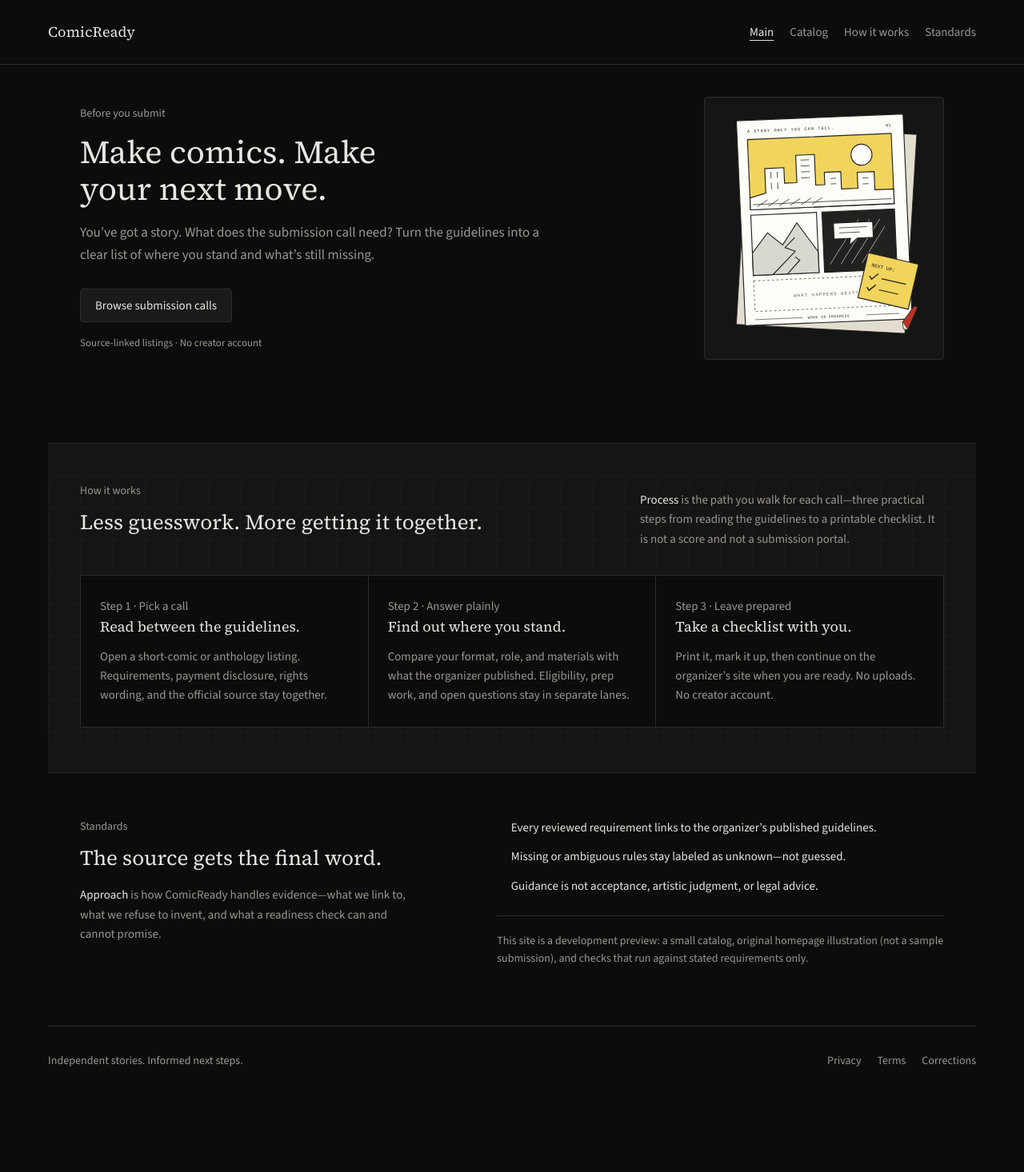
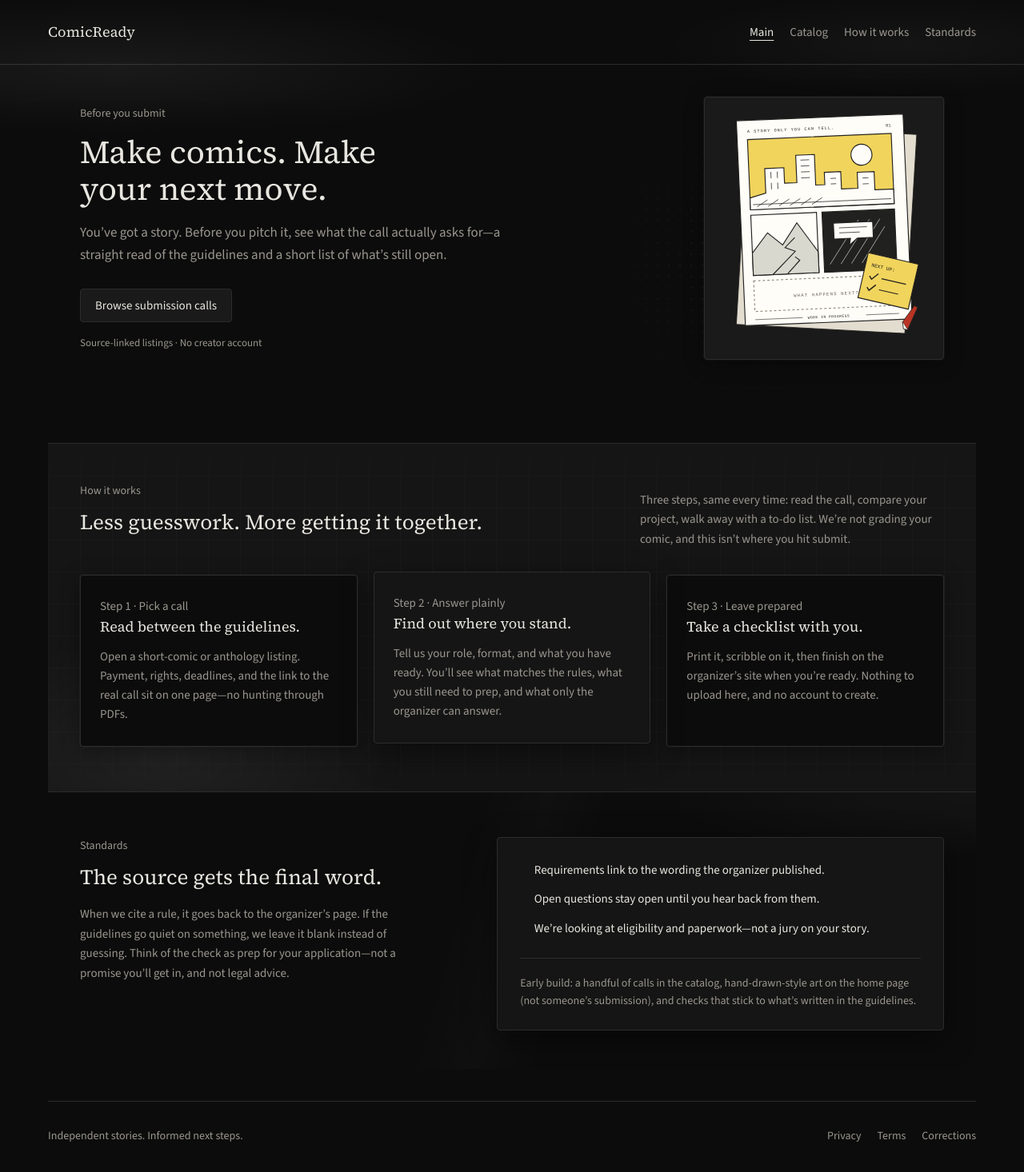
Before and after one commit to Charles-AM/ComicReady, a Next.js app: page / in a window 1280 px wide. Shown: the top 1466 px of the page at 80% size. Before the commit the page ends 1386 px from the top, so only its background shows below. Built offline with nearby package versions, Linux system fonts and the light colour scheme.

Commit message:
Humanize home copy and add depth to hero and sections
Co-authored-by: Charles Appiah Manu <Charles-AM@users.noreply.github.com>

```diff
--- a/src/app/globals.css
+++ b/src/app/globals.css
@@ -15,6 +15,9 @@
   --content: 1080px;
   --read: 40rem;
   --radius: 4px;
+  --shadow-soft: 0 12px 40px rgba(0, 0, 0, 0.45);
+  --shadow-panel: 0 4px 24px rgba(0, 0, 0, 0.35), 0 0 0 1px rgba(255, 255, 255, 0.04);
+  --shadow-lift: 0 20px 50px rgba(0, 0, 0, 0.55);
 }
 
 * {
@@ -246,7 +249,37 @@ h3 {
 
 /* Home hero */
 .home-hero {
+  position: relative;
   padding: 40px 0 56px;
+  isolation: isolate;
+}
+
+.home-hero::before {
+  content: "";
+  position: absolute;
+  inset: -20% -10% auto;
+  height: 70%;
+  z-index: -1;
+  pointer-events: none;
+  background:
+    radial-gradient(ellipse 55% 45% at 12% 30%, rgba(255, 255, 255, 0.06), transparent 70%),
+    radial-gradient(ellipse 40% 35% at 88% 20%, rgba(255, 255, 255, 0.04), transparent 65%);
+  mask-image: linear-gradient(180deg, #000 40%, transparent);
+}
+
+.home-hero::after {
+  content: "";
+  position: absolute;
+  right: 4%;
+  top: 8%;
+  width: min(420px, 55vw);
+  height: min(420px, 55vw);
+  z-index: -1;
+  pointer-events: none;
+  opacity: 0.35;
+  background-image: radial-gradient(circle, var(--line) 1px, transparent 1px);
+  background-size: 14px 14px;
+  mask-image: radial-gradient(circle at center, #000 20%, transparent 72%);
 }
 
 .home-hero-grid {
@@ -270,8 +303,9 @@ h3 {
   max-width: 300px;
   padding: 12px;
   border: 1px solid var(--line);
-  background: var(--surface);
+  background: var(--surface-raised);
   border-radius: var(--radius);
+  box-shadow: var(--shadow-panel);
 }
 
 .home-hero-art .storyboard {
@@ -303,6 +337,18 @@ h3 {
   mask-image: linear-gradient(180deg, transparent, #000 12%, #000 88%, transparent);
 }
 
+.workflow-band::after {
+  content: "";
+  position: absolute;
+  left: -15%;
+  bottom: -30%;
+  width: 55%;
+  height: 80%;
+  pointer-events: none;
+  background: radial-gradient(ellipse at center, rgba(255, 255, 255, 0.05), transparent 68%);
+  filter: blur(2px);
+}
+
 .workflow-band-inner {
   position: relative;
   z-index: 1;
@@ -323,26 +369,29 @@ h3 {
   color: var(--muted);
 }
 
-.workflow-band-lede strong {
-  color: var(--ink);
-  font-weight: 500;
-}
-
 .workflow-panels {
   display: grid;
   grid-template-columns: repeat(3, minmax(0, 1fr));
-  gap: 1px;
+  gap: 20px;
   margin: 0;
   padding: 0;
   list-style: none;
-  background: var(--line);
-  border: 1px solid var(--line);
 }
 
 .workflow-panel {
   min-height: 100%;
   padding: 26px 24px 28px;
   background: var(--bg);
+  border: 1px solid var(--line);
+  border-radius: var(--radius);
+  box-shadow: var(--shadow-panel);
+  transition: box-shadow 0.2s ease, transform 0.2s ease;
+}
+
+.workflow-panels li:nth-child(2) .workflow-panel {
+  background: var(--surface);
+  box-shadow: var(--shadow-soft);
+  transform: translateY(-4px);
 }
 
 .workflow-panel-tag {
@@ -367,10 +416,40 @@ h3 {
 
 /* Standards — editorial column, distinct from the step band */
 .standards-section {
-  padding: 56px 0 32px;
+  position: relative;
+  margin: 0 calc(-1 * var(--gutter));
+  padding: 56px var(--gutter) 48px;
+  overflow: hidden;
+}
+
+.standards-section::before {
+  content: "";
+  position: absolute;
+  inset: 0;
+  pointer-events: none;
+  background:
+    linear-gradient(105deg, transparent 42%, rgba(255, 255, 255, 0.02) 50%, transparent 58%),
+    radial-gradient(ellipse 70% 50% at 100% 0%, rgba(255, 255, 255, 0.04), transparent 55%);
+  opacity: 0.9;
+}
+
+.standards-section::after {
+  content: "";
+  position: absolute;
+  right: 8%;
+  top: 18%;
+  width: 180px;
+  height: 180px;
+  border: 1px solid var(--line);
+  border-radius: 50%;
+  opacity: 0.25;
+  pointer-events: none;
+  box-shadow: inset 0 0 40px rgba(0, 0, 0, 0.4);
 }
 
 .standards-layout {
+  position: relative;
+  z-index: 1;
   display: grid;
   grid-template-columns: minmax(0, 0.9fr) minmax(0, 1.1fr);
   gap: 48px 64px;
@@ -385,9 +464,12 @@ h3 {
   max-width: 28em;
 }
 
-.standards-lede strong {
-  color: var(--ink);
-  font-weight: 500;
+.standards-body {
+  padding: 28px 28px 24px;
+  background: var(--surface);
+  border: 1px solid var(--line);
+  border-radius: var(--radius);
+  box-shadow: var(--shadow-soft);
 }
 
 .standards-list {
@@ -1080,6 +1162,10 @@ p {
     grid-template-columns: 1fr;
   }
 
+  .workflow-panels li:nth-child(2) .workflow-panel {
+    transform: none;
+  }
+
   .catalog-filters {
     grid-template-columns: 1fr 1fr;
   }
--- a/src/app/opportunities/page.tsx
+++ b/src/app/opportunities/page.tsx
@@ -15,8 +15,8 @@ export default async function Opportunities() {
           </h1>
         </div>
         <p className="catalog-hero-copy">
-          English-language short comics and anthologies. Read the source, check your project, and see what to prepare. Verification reflects a reading of public
-          guidelines, not confirmation that the organizer is still responding.
+          Short comics and anthologies in English. Open a call, skim the linked guidelines, run a quick check on your project, and see what you still need in
+          hand. We read what’s public—we can’t tell you if someone’s inbox is open today.
         </p>
       </header>
       <OpportunityList calls={await getOpportunities()} />
--- a/src/app/page.tsx
+++ b/src/app/page.tsx
@@ -5,17 +5,17 @@ const steps = [
   {
     label: 'Pick a call',
     title: 'Read between the guidelines.',
-    text: 'Open a short-comic or anthology listing. Requirements, payment disclosure, rights wording, and the official source stay together.',
+    text: 'Open a short-comic or anthology listing. Payment, rights, deadlines, and the link to the real call sit on one page—no hunting through PDFs.',
   },
   {
     label: 'Answer plainly',
     title: 'Find out where you stand.',
-    text: 'Compare your format, role, and materials with what the organizer published. Eligibility, prep work, and open questions stay in separate lanes.',
+    text: 'Tell us your role, format, and what you have ready. You’ll see what matches the rules, what you still need to prep, and what only the organizer can answer.',
   },
   {
     label: 'Leave prepared',
     title: 'Take a checklist with you.',
-    text: 'Print it, mark it up, then continue on the organizer’s site when you are ready. No uploads. No creator account.',
+    text: 'Print it, scribble on it, then finish on the organizer’s site when you’re ready. Nothing to upload here, and no account to create.',
   },
 ];
 
@@ -30,7 +30,7 @@ export default function Home() {
               Make comics. Make your next move.
             </h1>
             <p className="lede">
-              You’ve got a story. What does the submission call need? Turn the guidelines into a clear list of where you stand and what’s still missing.
+              You’ve got a story. Before you pitch it, see what the call actually asks for—a straight read of the guidelines and a short list of what’s still open.
             </p>
             <Link className="button" href="/opportunities">
               Browse submission calls
@@ -53,8 +53,8 @@ export default function Home() {
               </h2>
             </div>
             <p className="workflow-band-lede">
-              <strong>Process</strong> is the path you walk for each call—three practical steps from reading the guidelines to a printable checklist. It is not
-              a score and not a submission portal.
+              Three steps, same every time: read the call, compare your project, walk away with a to-do list. We’re not grading your comic, and this isn’t where
+              you hit submit.
             </p>
           </header>
           <ol className="workflow-panels">
@@ -81,19 +81,19 @@ export default function Home() {
               The source gets the final word.
             </h2>
             <p className="standards-lede">
-              <strong>Approach</strong> is how ComicReady handles evidence—what we link to, what we refuse to invent, and what a readiness check can and
-              cannot promise.
+              When we cite a rule, it goes back to the organizer’s page. If the guidelines go quiet on something, we leave it blank instead of guessing. Think
+              of the check as prep for your application—not a promise you’ll get in, and not legal advice.
             </p>
           </header>
           <div className="standards-body">
             <ul className="standards-list">
-              <li>Every reviewed requirement links to the organizer’s published guidelines.</li>
-              <li>Missing or ambiguous rules stay labeled as unknown—not guessed.</li>
-              <li>Guidance is not acceptance, artistic judgment, or legal advice.</li>
+              <li>Requirements link to the wording the organizer published.</li>
+              <li>Open questions stay open until you hear back from them.</li>
+              <li>We’re looking at eligibility and paperwork—not a jury on your story.</li>
             </ul>
             <p className="standards-preview">
-              This site is a development preview: a small catalog, original homepage illustration (not a sample submission), and checks that run against
-              stated requirements only.
+              Early build: a handful of calls in the catalog, hand-drawn-style art on the home page (not someone’s submission), and checks that stick to what’s
+              written in the guidelines.
             </p>
           </div>
         </div>
```
